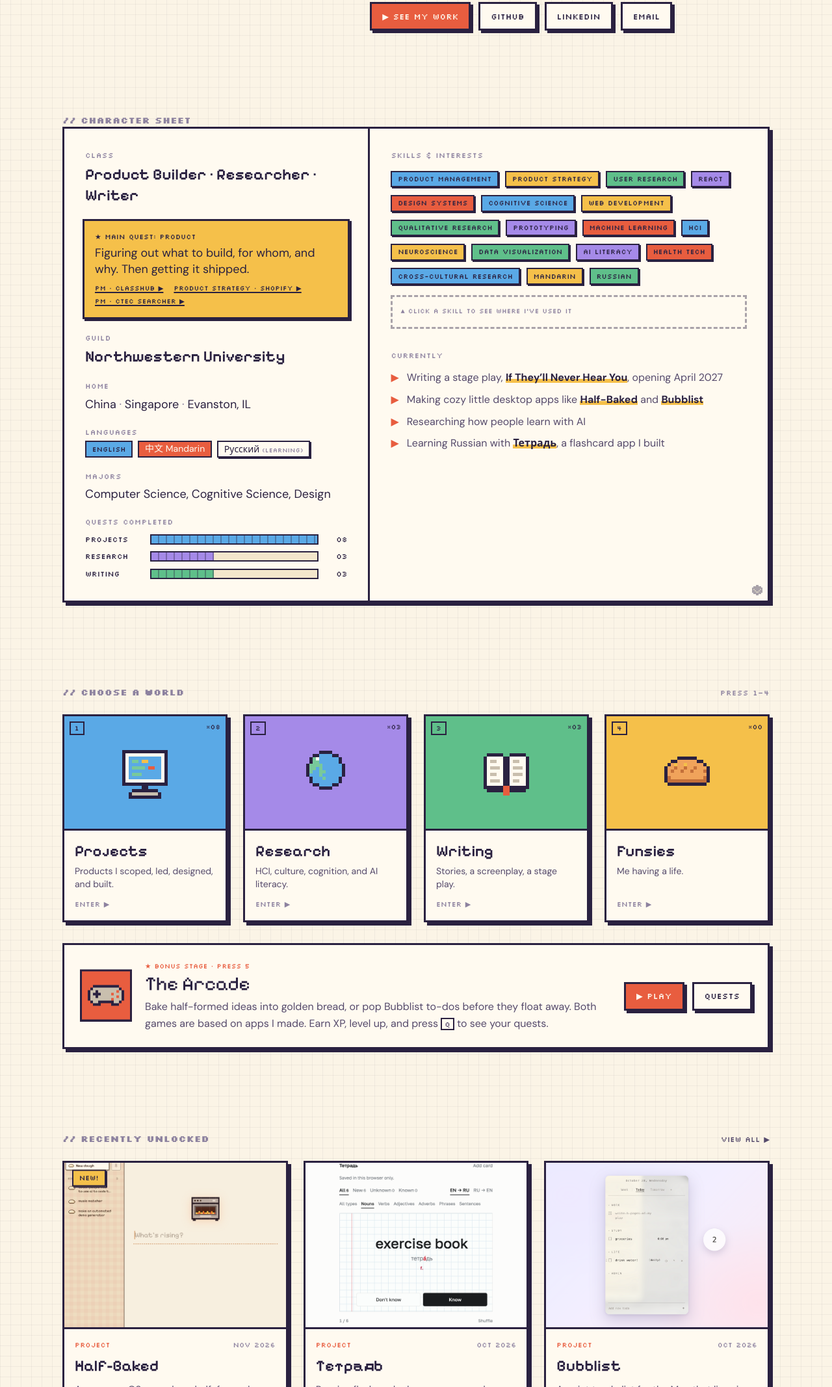
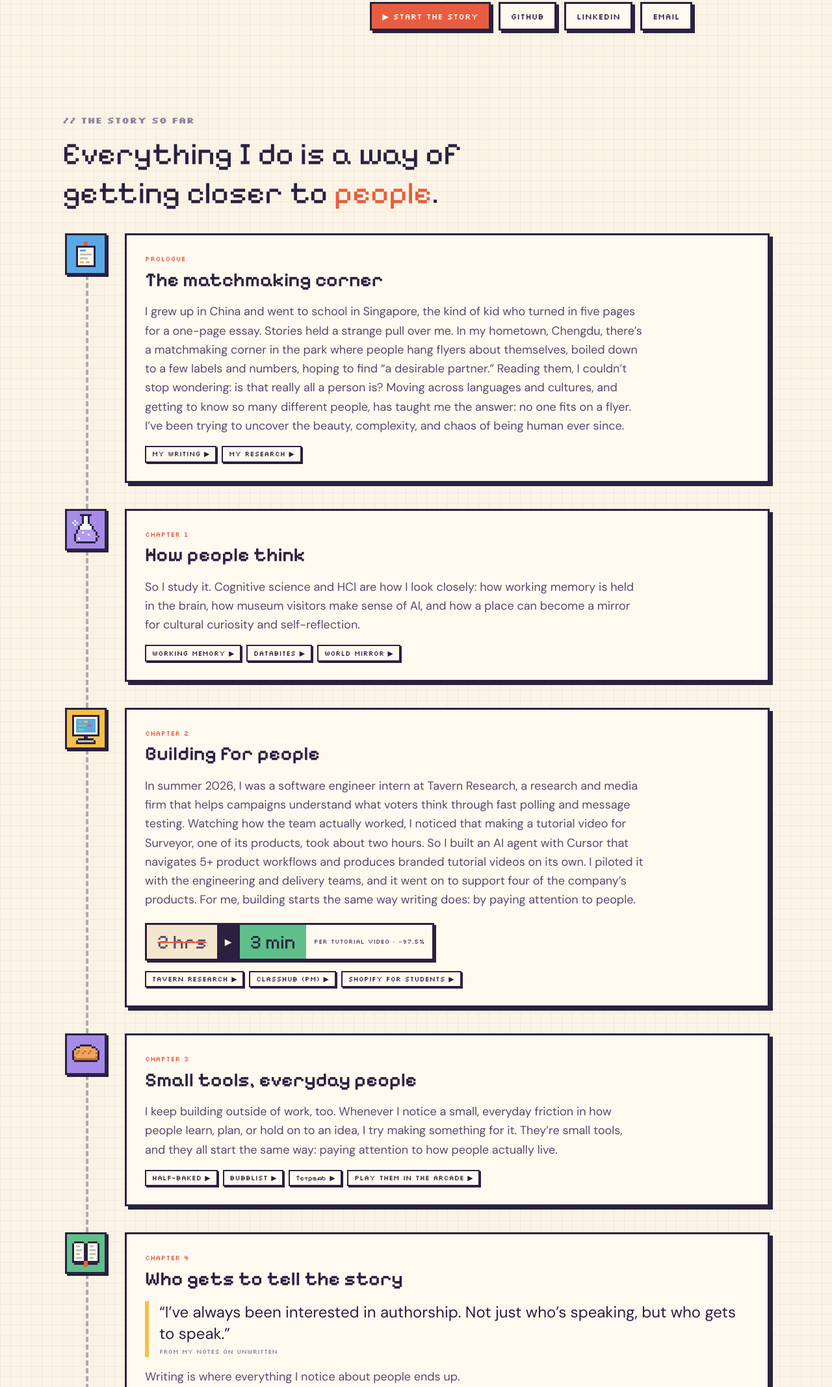
Before and after one commit to amoveablefeastym/my-personal-website, an Astro site: page / in a window 1280 px wide. Shown: the part 666-2800 px from the top of the page at 65% size. Built offline with nearby package versions, Linux system fonts and the light colour scheme; Astro itself is replaced by a stand-in of ours.

Commit message:
Retell the site as a story about people
- Add "The story so far": a chapter path from the Chengdu matchmaking
  corner through research, Tavern Research, small tools, writing, and
  why the site is a game
- Reframe hero, dialogue (EN / 中文), and character sheet around
  storytelling and understanding people; main quest is now
  "Understand people. Tell their stories."
- Update section subtitles, skills order, footer, and meta description

Co-Authored-By: Claude Opus 5.5 <noreply@anthropic.com>

```diff
--- a/src/components/Footer.astro
+++ b/src/components/Footer.astro
@@ -10,7 +10,7 @@ const year = new Date().getFullYear();
       <div>
         <p class="label mb-3">★ Thanks for visiting ★</p>
         <p class="font-pixel text-3xl md:text-5xl font-semibold leading-tight m-0">
-          Want to build a product,<br class="hidden md:block" /> or swap stories?
+          Want to build something,<br class="hidden md:block" /> or swap stories?
         </p>
         <p class="mt-4 mb-0 text-ink-2">My inbox is always open. I read every message.</p>
       </div>
--- a/src/components/Secrets.astro
+++ b/src/components/Secrets.astro
@@ -336,7 +336,7 @@ const data = {
       openScene('yimin@northwestern: ~', `
         <div class="bg-[#17132b] text-[#7fdba6] border-[3px] border-ink p-5 font-label text-[0.78rem] leading-relaxed min-h-[260px]">
           ${line('> whoami', 'text-[#ffd166]')}
-          ${line('yimin huang · product · cs + cogsci + design · northwestern')}
+          ${line('yimin huang · storyteller · cs + cogsci + design · northwestern')}
           ${line('> ls ~/projects', 'text-[#ffd166] mt-3')}
           ${line(DATA.ls.projects.join('  '))}
           ${line('> ls ~/research', 'text-[#ffd166] mt-3')}
--- /dev/null
+++ b/src/components/StorySoFar.astro
@@ -0,0 +1,148 @@
+---
+import Sprite from './Sprite.astro';
+import Globe from './Globe.astro';
+
+// The thread that ties the site together: people. Each chapter is one way into it.
+const chapters = [
+  {
+    n: 'Prologue',
+    title: 'The matchmaking corner',
+    sprite: 'flyer',
+    color: 'bg-sky',
+    text: 'I grew up in China and went to school in Singapore, the kind of kid who turned in five pages for a one-page essay. Stories held a strange pull over me. In my hometown, Chengdu, there’s a matchmaking corner in the park where people hang flyers about themselves, boiled down to a few labels and numbers, hoping to find “a desirable partner.” Reading them, I couldn’t stop wondering: is that really all a person is? Moving across languages and cultures, and getting to know so many different people, has taught me the answer: no one fits on a flyer. I’ve been trying to uncover the beauty, complexity, and chaos of being human ever since.',
+    links: [
+      { label: 'My writing', href: '/writing' },
+      { label: 'My research', href: '/research' },
+    ],
+  },
+  {
+    n: 'Chapter 1',
+    title: 'How people think',
+    sprite: 'flask',
+    color: 'bg-lilac',
+    text: 'So I study it. Cognitive science and HCI are how I look closely: how working memory is held in the brain, how museum visitors make sense of AI, and how a place can become a mirror for cultural curiosity and self-reflection.',
+    links: [
+      { label: 'Working memory', href: '/research/neural-decoding-analysis' },
+      { label: 'DataBites', href: '/research/databites' },
+      { label: 'World Mirror', href: '/research/experiential-computing' },
+    ],
+  },
+  {
+    n: 'Chapter 2',
+    title: 'Building for people',
+    sprite: 'computer',
+    color: 'bg-butter',
+    text: 'In summer 2026, I was a software engineer intern at Tavern Research, a research and media firm that helps campaigns understand what voters think through fast polling and message testing. Watching how the team actually worked, I noticed that making a tutorial video for Surveyor, one of its products, took about two hours. So I built an AI agent with Cursor that navigates 5+ product workflows and produces branded tutorial videos on its own. I piloted it with the engineering and delivery teams, and it went on to support four of the company’s products. For me, building starts the same way writing does: by paying attention to people.',
+    stat: { before: '2 hrs', after: '3 min', label: 'per tutorial video' },
+    links: [
+      { label: 'Tavern Research', href: 'https://www.tavernresearch.com' },
+      { label: 'ClassHub (PM)', href: '/projects/classhub' },
+      { label: 'Shopify for Students', href: '/projects/shopify-for-students' },
+    ],
+  },
+  {
+    n: 'Chapter 3',
+    title: 'Small tools, everyday people',
+    sprite: 'bread',
+    color: 'bg-lilac',
+    text: 'I keep building outside of work, too. Whenever I notice a small, everyday friction in how people learn, plan, or hold on to an idea, I try making something for it. They’re small tools, and they all start the same way: paying attention to how people actually live.',
+    links: [
+      { label: 'Half-Baked', href: '/projects/half-baked' },
+      { label: 'Bubblist', href: '/projects/bubblist' },
+      { label: 'Тетрадь', href: '/projects/tetrad' },
+      { label: 'Play them in the Arcade', href: '/arcade' },
+    ],
+  },
+  {
+    n: 'Chapter 4',
+    title: 'Who gets to tell the story',
+    sprite: 'book',
+    color: 'bg-mint',
+    quote: { text: 'I’ve always been interested in authorship. Not just who’s speaking, but who gets to speak.', from: 'from my notes on Unwritten' },
+    text: 'Writing is where everything I notice about people ends up.',
+    links: [
+      { label: 'Unwritten', href: '/writing/unwritten' },
+      { label: 'I Write to You in Your Life', href: '/writing/i-write-to-you-in-your-life' },
+      { label: 'If They’ll Never Hear You', href: '/writing/if-theyll-never-hear-you' },
+    ],
+  },
+  {
+    n: 'Epilogue',
+    title: 'Why this site is a game',
+    sprite: 'heart',
+    color: 'bg-card',
+    text: '',
+    html: 'In winter quarter 2026, we spent a lot of time in <a class="bio-link" href="/research/experiential-computing">DTR</a> talking about play: that when you let yourself play, you let your imagination roam free, you stop needing to be right, and you transcend this material world and all the things that might be holding you back. That stuck with me. So I built this site to be played. I hid pieces of myself everywhere: lines from my stories, my apps, my languages. Poke around, and come find them.',
+    links: [
+      { label: 'Quest log', href: '#quests' },
+      { label: 'Sticker book', href: '/secrets' },
+    ],
+  },
+];
+---
+
+<section id="story" class="max-w-6xl mx-auto px-4 md:px-8 mt-24 md:mt-32 scroll-mt-24">
+  <div class="mb-8" data-reveal>
+    <h2 class="!m-0 font-label text-sm text-muted">// The story so far</h2>
+    <p class="mt-3 mb-0 font-pixel text-3xl md:text-5xl leading-tight max-w-3xl">
+      Everything I do is a way of getting closer to <span class="text-tomato">people</span>.
+    </p>
+  </div>
+
+  <ol class="story list-none p-0 m-0 relative">
+    {chapters.map((c, i) => (
+      <li class="story-step relative grid grid-cols-[3rem_1fr] md:grid-cols-[4.5rem_1fr] gap-4 md:gap-6 pb-10 last:pb-0" data-reveal>
+        <!-- path node -->
+        <div class="relative flex justify-center">
+          <span class={`relative z-10 grid place-items-center w-12 h-12 md:w-16 md:h-16 border-[3px] border-ink ${c.color} shadow-[3px_3px_0_var(--shadow)]`}>
+            {c.sprite === 'globe' ? <Globe scale={3} /> : <Sprite name={c.sprite} scale={c.sprite === 'heart' ? 4 : 3} />}
+          </span>
+        </div>
+
+        <article class="px-box p-5 md:p-7">
+          <p class="m-0 font-label text-[0.68rem] text-tomato">{c.n}</p>
+          <h3 class="!mt-1 !mb-0 font-pixel text-2xl md:text-3xl leading-tight">{c.title}</h3>
+          {c.quote && (
+            <blockquote class="mt-4 mb-0 ml-0 pl-4 border-l-[6px] border-butter">
+              <p class="m-0 text-xl md:text-2xl leading-snug text-ink">“{c.quote.text}”</p>
+              <p class="m-0 mt-1 font-label text-[0.62rem] text-muted">{c.quote.from}</p>
+            </blockquote>
+          )}
+          {c.html
+            ? <p class="mt-4 mb-0 text-lg text-ink-2 leading-relaxed max-w-3xl" set:html={c.html} />
+            : <p class="mt-4 mb-0 text-lg text-ink-2 leading-relaxed max-w-3xl">{c.text}</p>}
+          {c.stat && (
+            <div class="mt-5 inline-flex flex-wrap items-stretch border-[3px] border-ink shadow-[3px_3px_0_var(--shadow)]" aria-label={`From ${c.stat.before} to ${c.stat.after} ${c.stat.label}`}>
+              <span class="px-4 py-2 bg-bg-2 font-pixel text-2xl md:text-3xl line-through decoration-tomato decoration-2 text-ink-2">{c.stat.before}</span>
+              <span class="px-3 grid place-items-center bg-ink text-bg font-label text-sm">▶</span>
+              <span class="px-4 py-2 bg-mint text-[#2a2140] font-pixel text-2xl md:text-3xl">{c.stat.after}</span>
+              <span class="px-3 grid place-items-center bg-card font-label text-[0.62rem] text-ink-2">{c.stat.label} · −97.5%</span>
+            </div>
+          )}
+          <div class="mt-4 flex flex-wrap gap-2">
+            {c.links.map(l => (
+              <a href={l.href} target={l.href.startsWith('http') ? '_blank' : undefined} rel={l.href.startsWith('http') ? 'noopener noreferrer' : undefined} class="px-chip bg-card hover:bg-butter !text-ink hover:!text-[#2a2140] shadow-[2px_2px_0_var(--shadow)] transition-colors">{l.label} ▶</a>
+            ))}
+          </div>
+        </article>
+      </li>
+    ))}
+  </ol>
+</section>
+
+<style>
+  /* dashed pixel path linking the chapters */
+  .story-step:not(:last-child)::before {
+    content: '';
+    position: absolute;
+    top: 3rem;
+    bottom: 0;
+    left: 1.5rem;
+    width: 0;
+    border-left: 4px dashed var(--ink);
+    opacity: 0.35;
+  }
+  @media (min-width: 768px) {
+    .story-step:not(:last-child)::before { top: 4rem; left: 2.25rem; }
+  }
+</style>
--- a/src/layouts/Layout.astro
+++ b/src/layouts/Layout.astro
@@ -9,7 +9,7 @@ interface Props {
   description?: string;
 }
 
-const { title, description = 'Yimin Huang — product builder, HCI researcher, and writer at Northwestern University.' } = Astro.props;
+const { title, description = 'Yimin Huang — storyteller, HCI researcher, and builder at Northwestern University.' } = Astro.props;
 ---
 
 <!DOCTYPE html>
--- a/src/lib/sprites.ts
+++ b/src/lib/sprites.ts
@@ -319,6 +319,21 @@ export const SPRITES: Record<string, string[]> = {
     'kwrllllllllk',
     'kkkkkkkkkkkk',
   ],
+  flyer: [
+    '.....rr.....',
+    '.....rr.....',
+    '.kkkkkkkkkk.',
+    '.kwwwwwwwwk.',
+    '.kwbbbwwwwk.',
+    '.kwwwwwwwwk.',
+    '.kwggggggwk.',
+    '.kwwwwwwwwk.',
+    '.kwggggwwwk.',
+    '.kwwwwwwwwk.',
+    '.kwyywggwwk.',
+    '.kwwwwwwwwk.',
+    '.kkkkkkkkkk.',
+  ],
   arrow: [
     'k....',
     'kk...',
--- a/src/pages/index.astro
+++ b/src/pages/index.astro
@@ -2,6 +2,7 @@
 import Layout from '../layouts/Layout.astro';
 import Sprite from '../components/Sprite.astro';
 import Globe from '../components/Globe.astro';
+import StorySoFar from '../components/StorySoFar.astro';
 import { getCollection } from 'astro:content';
 
 const projects = await getCollection('projects');
@@ -17,18 +18,18 @@ const recent = [
   .slice(0, 3);
 
 const worlds = [
-  { key: '1', label: 'Projects', href: '/projects', sprite: 'computer', color: 'bg-sky',    count: projects.length, note: 'Products I scoped, led, designed, and built.' },
-  { key: '2', label: 'Research', href: '/research', sprite: 'globe',    color: 'bg-lilac',  count: research.length, note: 'HCI, culture, cognition, and AI literacy.' },
-  { key: '3', label: 'Writing',  href: '/writing',  sprite: 'book',     color: 'bg-mint',   count: writing.length,  note: 'Stories, a screenplay, a stage play.' },
-  { key: '4', label: 'Funsies',  href: '/funsies',  sprite: 'bread',    color: 'bg-butter', count: funsies.length,  note: 'Me having a life.' },
+  { key: '1', label: 'Projects', href: '/projects', sprite: 'computer', color: 'bg-sky',    count: projects.length, note: 'Things I build for people.' },
+  { key: '2', label: 'Research', href: '/research', sprite: 'globe',    color: 'bg-lilac',  count: research.length, note: 'How people think, learn, and reflect.' },
+  { key: '3', label: 'Writing',  href: '/writing',  sprite: 'book',     color: 'bg-mint',   count: writing.length,  note: 'The stories people carry.' },
+  { key: '4', label: 'Funsies',  href: '/funsies',  sprite: 'bread',    color: 'bg-butter', count: funsies.length,  note: 'Me, being a person.' },
 ];
 
 const skills = [
-  'Product Management', 'Product Strategy', 'User Research',
-  'React', 'Design Systems', 'Cognitive Science', 'Web Development',
-  'Qualitative Research', 'Prototyping', 'Machine Learning', 'HCI',
-  'Neuroscience', 'Data Visualization', 'AI Literacy', 'Health Tech',
-  'Cross-Cultural Research', 'Mandarin', 'Russian',
+  'Storytelling', 'Screenwriting', 'Cognitive Science', 'HCI',
+  'Cross-Cultural Research', 'User Research', 'Product Management', 'Product Strategy',
+  'React', 'Design Systems', 'Web Development', 'Qualitative Research',
+  'Prototyping', 'Machine Learning', 'Neuroscience', 'Data Visualization',
+  'AI Literacy', 'Health Tech', 'Mandarin', 'Russian',
 ];
 const chipColors = ['bg-sky', 'bg-butter', 'bg-mint', 'bg-lilac', 'bg-tomato'];
 
@@ -62,15 +63,15 @@ const skillHits = Object.fromEntries(
 );
 
 const linesZh = [
-  `我在西北大学读本科，主修计算机科学、认知科学和设计。`,
-  `职业上，我最热爱的是做产品：想清楚要做什么、带领团队把它做出来，并真正关心使用它的人。我的研究方向是人机交互。`,
-  `我也是一名写作者！我写过一部电影剧本，现在正在写一部舞台剧。我也写短篇小说，写生活里发生的事，也写我对这个世界的观察。`,
+  `我在中国长大，在新加坡读书，现在在西北大学学习计算机科学、认知科学和设计。`,
+  `把这一切串起来的，是“人”。我在人机交互研究中探索人们如何思考，也围绕人们真正的需要去做产品。`,
+  `我也写他们的故事！我写过一部电影剧本，我的舞台剧将在2027年4月上演，我也写短篇小说，记录我对这个世界的观察。`,
 ];
 
 const lines = [
-  `I'm an undergrad at Northwestern University, studying Computer Science, Cognitive Science, and Design.`,
-  `Professionally, I'm most excited about product: scoping what to build, leading teams to build it, and caring about the people who use it. My research lives in Human-Computer Interaction.`,
-  `I'm also a writer! I wrote a screenplay and am now writing a stage play. I write short stories too, about things that happen in my life and things I notice about the world.`,
+  `I grew up in China, went to school in Singapore, and now I study Computer Science, Cognitive Science, and Design at Northwestern.`,
+  `What ties it all together is people. I study how they think in my HCI research, and I build products around what they actually need.`,
+  `And I write their stories! I wrote a screenplay, my stage play opens in April 2027, and I write short stories about the things I notice in the world.`,
 ];
 
 const pad = (n: number) => String(n).padStart(2, '0');
@@ -110,13 +111,13 @@ const maxCount = Math.max(...worlds.map(w => w.count), 1);
       <div class="md:col-span-7">
         <p class="label mb-4 anim-pop delay-1">
           <span class="inline-block w-2.5 h-2.5 bg-mint border-2 border-ink align-middle mr-2 anim-blink"></span>
-          Now playing · Product · Research · Writing
+          Now playing · Storyteller · Researcher · Builder
         </p>
         <h1 class="!m-0 font-pixel font-bold text-[clamp(3.2rem,9vw,6.5rem)] leading-[0.95] tracking-tight anim-pop delay-2">
           <span data-hi-en>Hi, I'm</span><span data-hi-zh hidden class="font-sans font-bold">你好，我是</span> <span class="relative inline-block text-tomato">Yimin<span class="absolute left-0 right-0 -bottom-1 h-2 bg-butter -z-10"></span></span>!
         </h1>
         <p class="mt-5 mb-0 text-xl md:text-2xl text-ink-2 max-w-xl anim-pop delay-3">
-          I build <span class="text-ink font-semibold">products</span>: figuring out what to make, for whom, and why, then shipping it. I also study how people think with computers, and write stories.
+          I’m curious about the beauty, complexity, and chaos of being <span class="text-ink font-semibold">human</span>. I study people, build for them, and write their stories.
         </p>
 
         <!-- RPG dialogue box -->
@@ -142,7 +143,7 @@ const maxCount = Math.max(...worlds.map(w => w.count), 1);
         </div>
 
         <div class="mt-8 flex flex-wrap gap-3">
-          <a class="px-btn !bg-tomato !text-[#fffaf0] hover:!bg-butter hover:!text-[#2a2140]" href="/projects">▶ See my work</a>
+          <a class="px-btn !bg-tomato !text-[#fffaf0] hover:!bg-butter hover:!text-[#2a2140]" href="#story">▶ Start the story</a>
           <a class="px-btn" href="https://github.com/amoveablefeastym" target="_blank" rel="noreferrer">GitHub</a>
           <a class="px-btn" href="https://www.linkedin.com/in/yimin-huang-nu" target="_blank" rel="noreferrer">LinkedIn</a>
           <a class="px-btn" href="mailto:h1683618346@gmail.com">Email</a>
@@ -150,6 +151,8 @@ const maxCount = Math.max(...worlds.map(w => w.count), 1);
       </div>
     </div>
   </section>
+
+  <StorySoFar />
 
   <!-- ── Character sheet ─────────────────────────────── -->
   <section class="max-w-6xl mx-auto px-4 md:px-8 mt-24 md:mt-32" data-reveal>
@@ -161,16 +164,17 @@ const maxCount = Math.max(...worlds.map(w => w.count), 1);
       <dl class="m-0 p-6 md:p-8 border-b-[3px] md:border-b-0 md:border-r-[3px] border-ink grid gap-5">
         <div>
           <dt class="label mb-1">Class</dt>
-          <dd class="m-0 font-pixel text-2xl font-semibold">Product Builder · Researcher · Writer</dd>
+          <dd class="m-0 font-pixel text-2xl font-semibold">Storyteller · Researcher · Builder</dd>
         </div>
         <div class="p-4 -mx-1 border-[3px] border-ink bg-butter text-[#2a2140] shadow-[3px_3px_0_var(--shadow)]">
-          <dt class="font-label text-[0.68rem] mb-1">★ Main quest: Product</dt>
+          <dt class="font-label text-[0.68rem] mb-1">★ Main quest</dt>
           <dd class="m-0">
-            <span class="block text-lg leading-snug">Figuring out what to build, for whom, and why. Then getting it shipped.</span>
+            <span class="block font-pixel text-2xl leading-tight">Understand people. Tell their stories.</span>
+            <span class="block mt-1 leading-snug">Every world on this site is a different way into the same question.</span>
             <span class="mt-2 flex flex-wrap gap-x-4 gap-y-1 font-label text-[0.65rem]">
-              <a href="/projects/classhub" class="underline decoration-2 underline-offset-2 hover:text-tomato">PM · ClassHub ▶</a>
-              <a href="/projects/shopify-for-students" class="underline decoration-2 underline-offset-2 hover:text-tomato">Product strategy · Shopify ▶</a>
-              <a href="/projects/ctec-searcher" class="underline decoration-2 underline-offset-2 hover:text-tomato">PM · CTEC Searcher ▶</a>
+              <a href="/writing" class="underline decoration-2 underline-offset-2 hover:text-tomato">I write them ▶</a>
+              <a href="/research" class="underline decoration-2 underline-offset-2 hover:text-tomato">I study them ▶</a>
+              <a href="/projects" class="underline decoration-2 underline-offset-2 hover:text-tomato">I build for them ▶</a>
             </span>
           </dd>
         </div>
@@ -218,7 +222,7 @@ const maxCount = Math.max(...worlds.map(w => w.count), 1);
                 type="button"
                 data-skill={s}
                 data-hits={JSON.stringify(skillHits[s])}
-                data-note={s === 'Mandarin' ? 'Fluent. 我会说中文！Spin the globe for more.' : undefined}
+                data-note={({ Mandarin: 'Fluent. 我会说中文！Spin the globe for more.', Storytelling: 'The thread through everything here. Start with the Writing world, or the story so far at the top.', Screenwriting: 'A feature-length screenplay, Unwritten, and a stage play opening April 2027. See Writing.' } as Record<string, string>)[s]}
                 aria-controls="skill-panel"
                 class={`px-chip ${chipColors[i % chipColors.length]} shadow-[2px_2px_0_var(--shadow)] hover:-translate-y-0.5 active:translate-y-0.5 transition-transform aria-pressed:outline-[3px] aria-pressed:outline-dashed aria-pressed:outline-offset-2 aria-pressed:outline-ink`}
               >{s}</button>
--- a/src/pages/projects/index.astro
+++ b/src/pages/projects/index.astro
@@ -13,7 +13,7 @@ const projects = (await getCollection('projects'))
     <PageHeader
       index="01"
       title="Projects"
-      subtitle="Products I've scoped, led, designed, and built, from team projects I managed to small apps of my own."
+      subtitle="Things I've built for people: team products I led, and small tools for my own life."
       count={projects.length}
     />
 
--- a/src/pages/research/index.astro
+++ b/src/pages/research/index.astro
@@ -13,7 +13,7 @@ const entries = (await getCollection('research'))
     <PageHeader
       index="02"
       title="Research"
-      subtitle="Papers, prototypes, and open questions about how minds meet machines."
+      subtitle="How people think, learn, and see themselves, studied as carefully as I can."
       count={entries.length}
     />
 
--- a/src/pages/writing/index.astro
+++ b/src/pages/writing/index.astro
@@ -13,7 +13,7 @@ const posts = (await getCollection('writing'))
     <PageHeader
       index="03"
       title="Writing"
-      subtitle="I write, therefore I am. Stories, a screenplay, and a play in progress."
+      subtitle="Where everything I notice about people ends up. Stories, a screenplay, and a play opening April 2027."
       count={posts.length}
       countLabel="pieces"
     />
```
